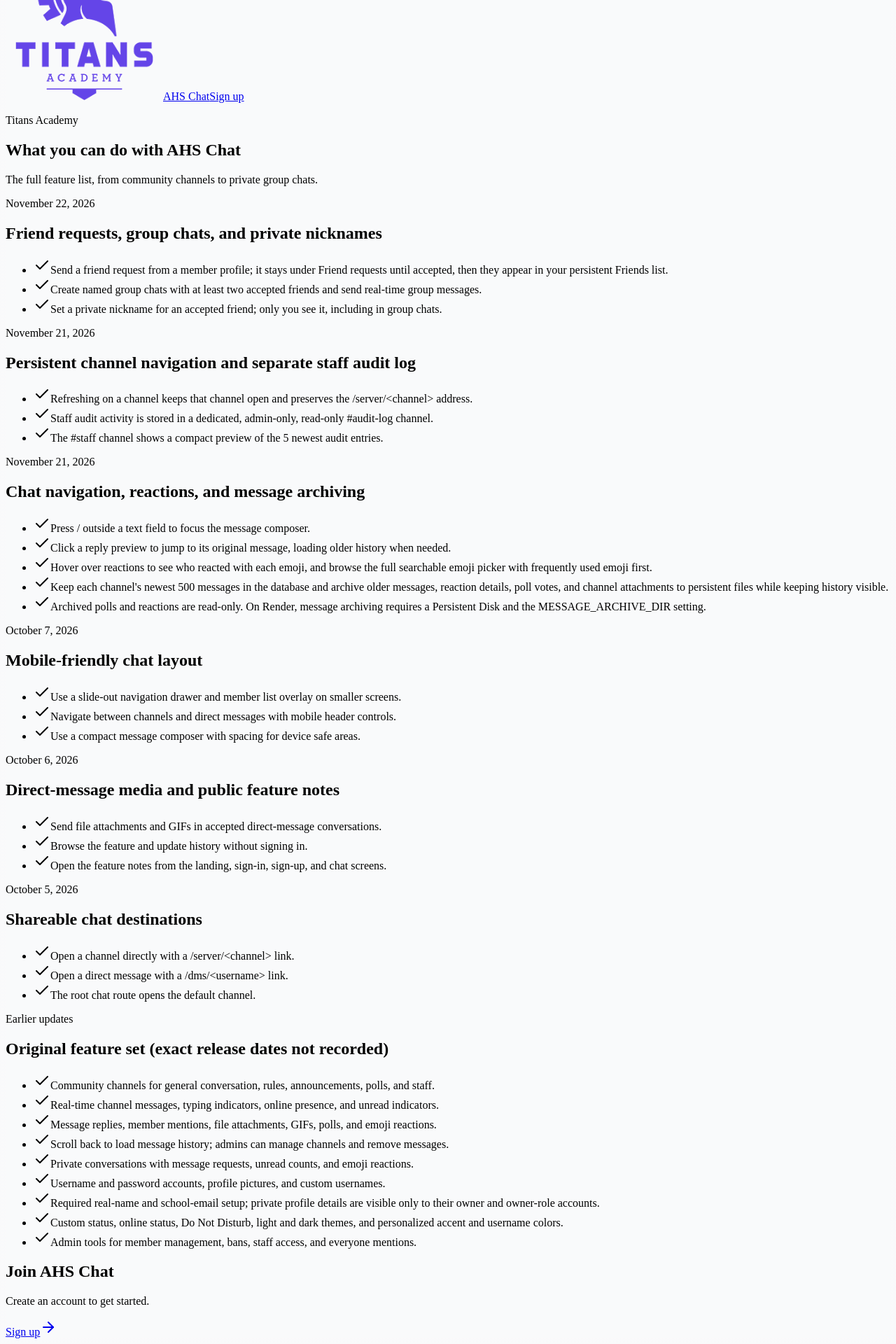
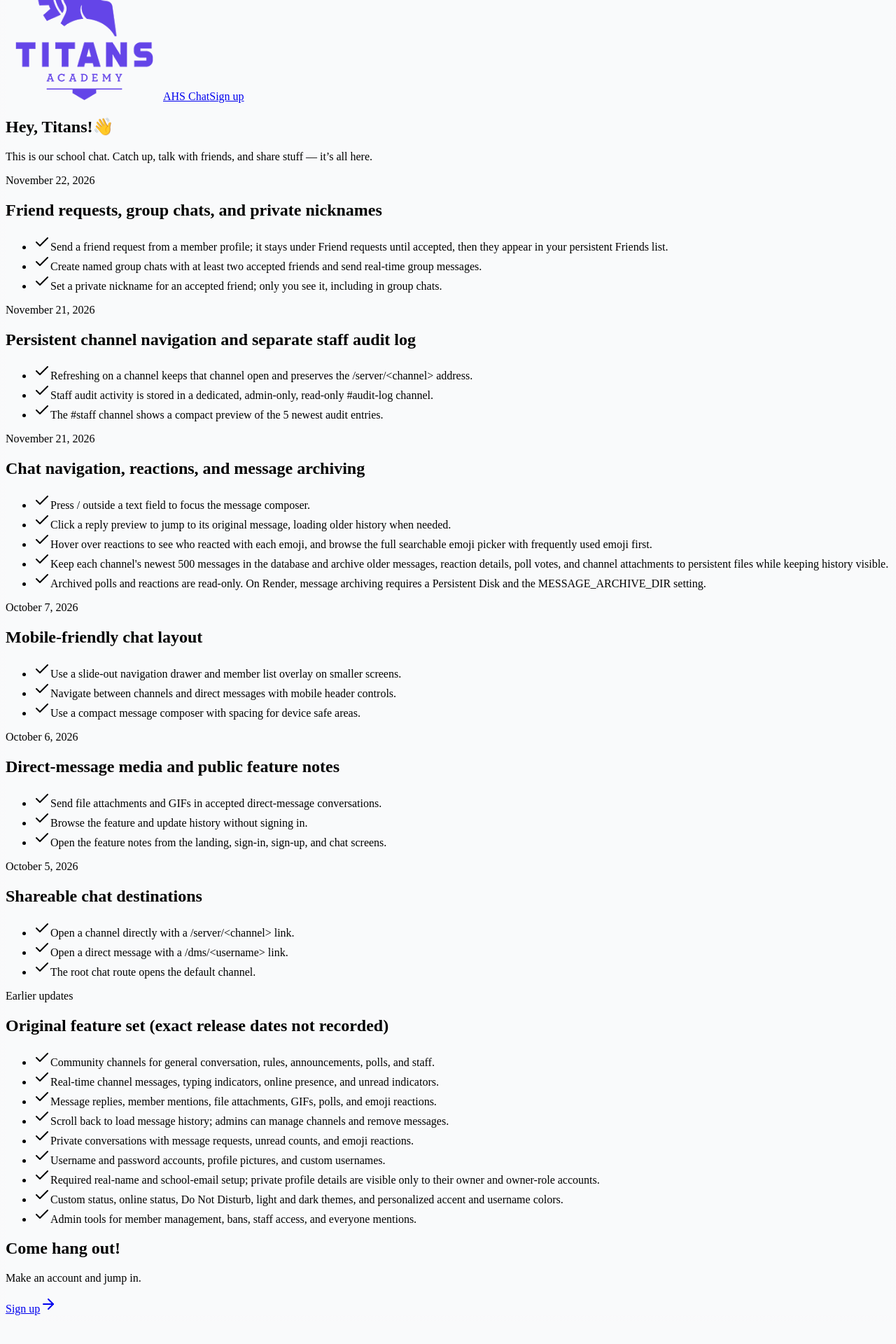
Before and after one commit to codecoemsbackup/AHS-chat, a React (Vite) app in the folder client/: page / in a window 1280 px wide. Shown: the part 98-2018 px from the top of the page at 70% size. After the commit the page ends 1985 px from the top, so only its background shows below. Built offline with nearby package versions, Linux system fonts and the light colour scheme; no server answers.

Commit message:
fixed landing page

```diff
--- a/client/src/pages/landing.tsx
+++ b/client/src/pages/landing.tsx
@@ -28,17 +28,13 @@ export default function LandingPage() {
 
       <main className="relative mx-auto max-w-4xl px-4 pb-16 sm:px-6">
         <section className="py-12 sm:py-16">
-          <p className="text-sm font-semibold uppercase tracking-[0.18em] text-primary">
-            Titans Academy
-          </p>
-          <h1 className="mt-3 text-4xl font-bold tracking-tight sm:text-5xl">
-            What you can do with{" "}
-            <span className="bg-gradient-to-r from-primary to-cyan-500 bg-clip-text text-transparent">
-              AHS Chat
-            </span>
+          <h1 className="text-4xl font-bold tracking-tight sm:text-5xl">
+            Hey, Titans!
+            <span className="ml-2 inline-block -rotate-2 text-primary">👋</span>
           </h1>
           <p className="mt-4 max-w-2xl text-lg text-muted-foreground">
-            The full feature list, from community channels to private group chats.
+            This is our school chat. Catch up, talk with friends, and share stuff —
+            it’s all here.
           </p>
         </section>
 
@@ -75,9 +71,9 @@ export default function LandingPage() {
 
         <section className="mt-12 rounded-2xl border border-primary/20 bg-gradient-to-r from-primary/15 via-primary/5 to-cyan-500/10 p-6 sm:flex sm:items-center sm:justify-between sm:gap-6 sm:p-8">
           <div>
-            <h2 className="text-xl font-bold">Join AHS Chat</h2>
+            <h2 className="text-xl font-bold">Come hang out!</h2>
             <p className="mt-1 text-sm text-muted-foreground">
-              Create an account to get started.
+              Make an account and jump in.
             </p>
           </div>
           <Button
```
